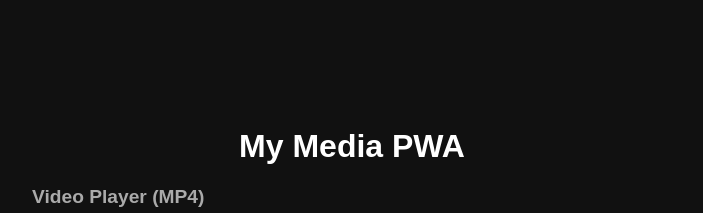
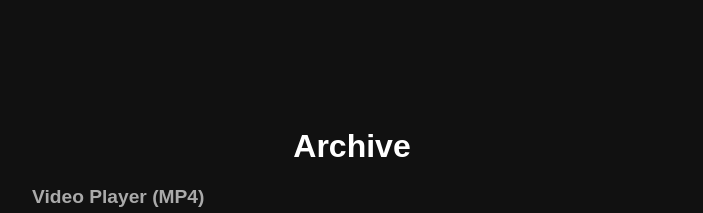
Before and after one commit to ITDUDE207/Archive.YouTube, a plain HTML site: page public/index.html in a window 1280 px wide. Shown: the top 213 px of the page, without its empty margins (288-991 px from the left). Drawn offline with Linux system fonts and the light colour scheme.

Commit message:
Update index.html

```diff
--- a/public/index.html
+++ b/public/index.html
@@ -3,7 +3,7 @@
 <head>
   <meta charset="UTF-8">
   <meta name="viewport" content="width=device-width, initial-scale=1.0">
-  <title>Media Player PWA</title>
+  <title>Archive</title>
   <link rel="manifest" href="/public/manifest.json">
   <meta name="theme-color" content="#111111">
   <style>
@@ -16,7 +16,7 @@
 <body>
 
   <div class="container">
-    <h1>My Media PWA</h1>
+    <h1>Archive</h1>
 
     <h2>Video Player (MP4)</h2>
     <video controls crossorigin="anonymous">
```
